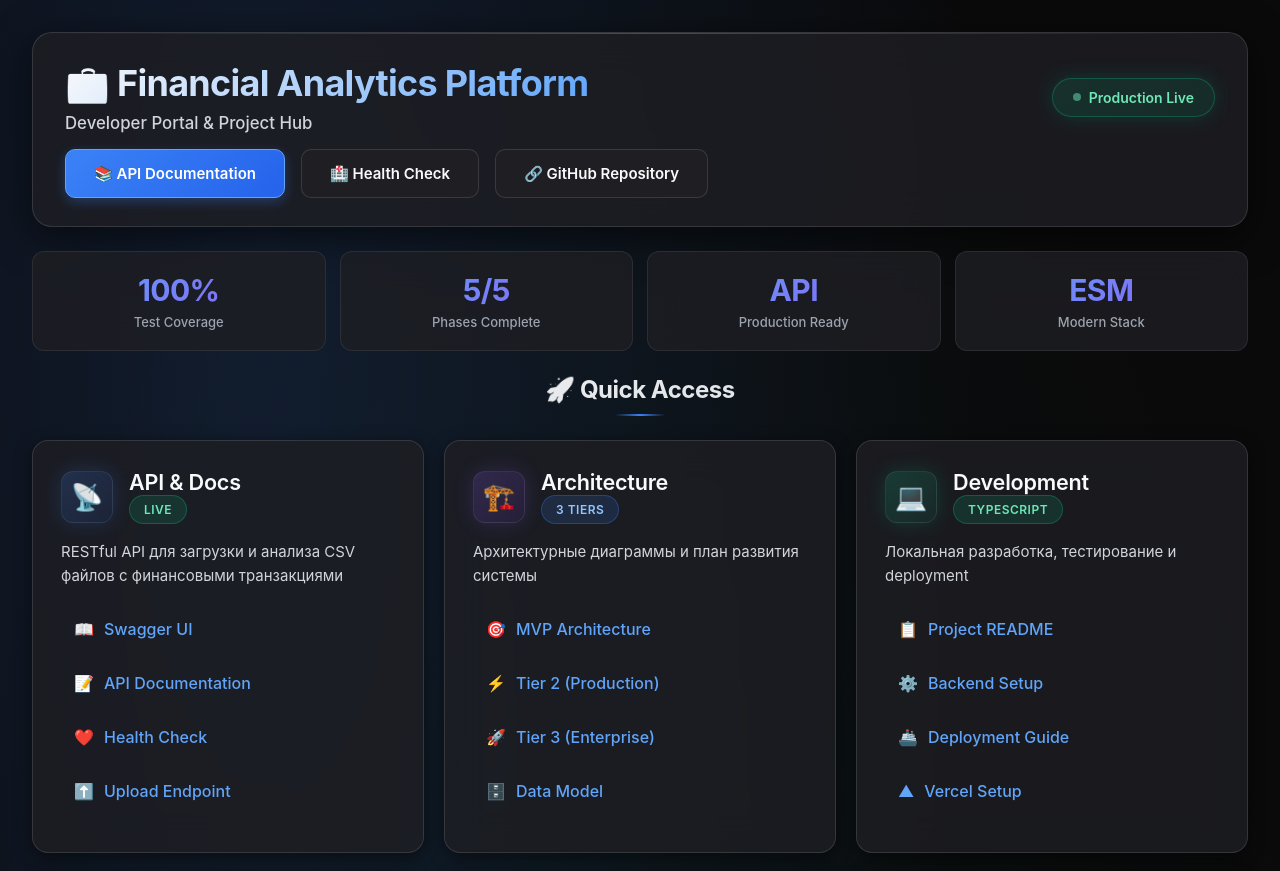
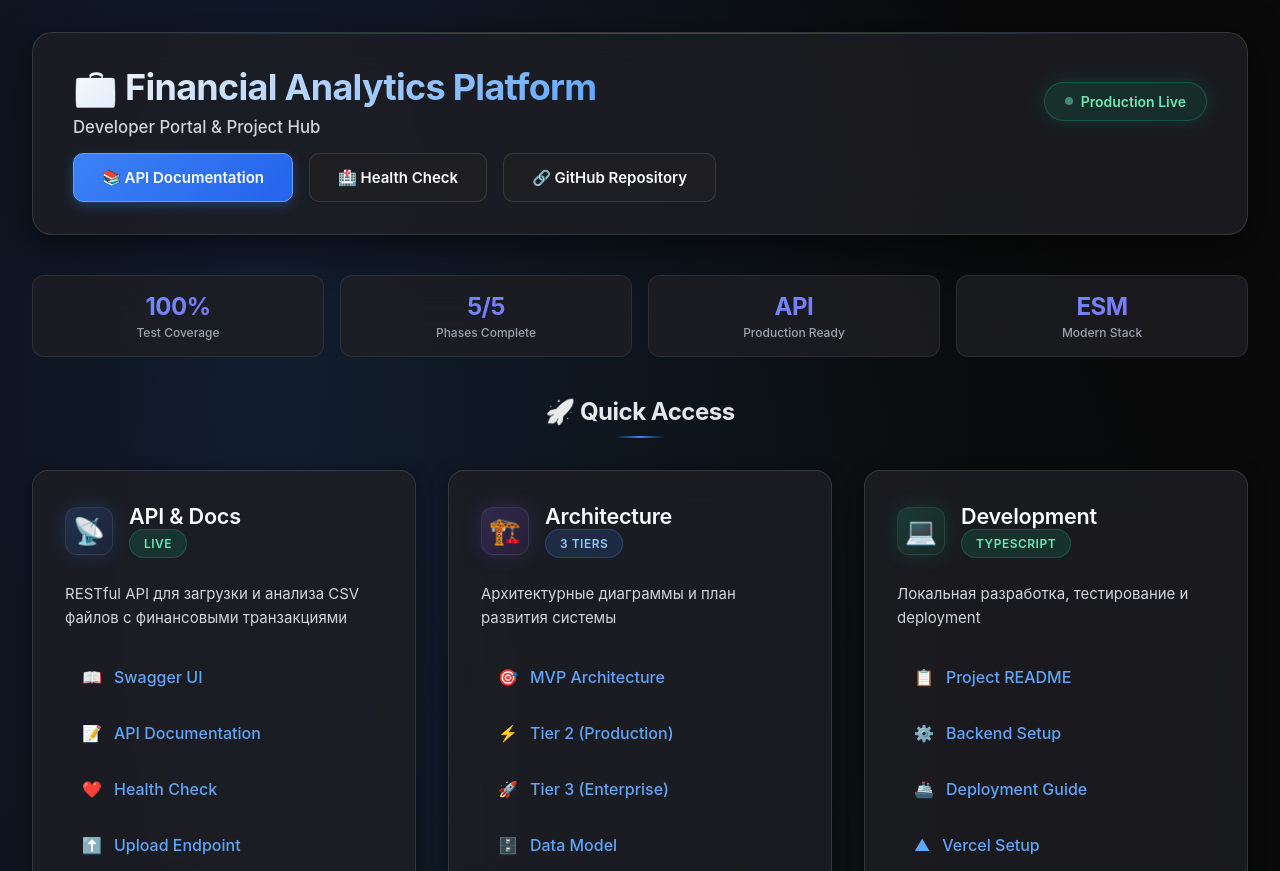
Before and after one commit to Ne4to777/financial-ai-analytics, a website: page portal.html in a window 1280 px wide. Shown: the top 871 px of the page. Drawn offline with Linux system fonts and the light colour scheme; no server answers.

Commit message:
Fix spacing and padding issues for better breathing room
Spacing improvements:
- Card padding: 1.75rem → 2rem (+14%)
- Grid gap: 1.25rem → 2rem (+60% more space between cards)
- Header padding: 1.75rem → 2rem, margin: 1.5rem → 2.5rem
- Section title margin: 1.5rem → 2rem
- Card header margin: 1rem → 1.5rem
- Card description margin: 1.25rem → 1.5rem
- Link padding: 0.625rem 0.75rem → 0.75rem 1rem (+20%)
- Link gap: 0.625rem → 0.75rem
- Footer margin: 2rem → 3rem, padding: 1.5rem → 2rem

Size optimizations:
- Stat cards: more compact (180px → 160px, smaller padding)
- Stat value font: 1.875rem → 1.5rem (less prominent)
- Stat label font: 0.8125rem → 0.75rem
- Card icons: 52px → 48px

Result: Much better breathing room throughout the portal

```diff
--- a/portal.html
+++ b/portal.html
@@ -65,8 +65,8 @@
             backdrop-filter: blur(20px);
             border: 1px solid var(--border-default);
             border-radius: 20px;
-            padding: 1.75rem 2rem;
-            margin-bottom: 1.5rem;
+            padding: 2rem 2.5rem;
+            margin-bottom: 2.5rem;
             box-shadow: var(--shadow-lg);
             position: relative;
             overflow: hidden;
@@ -141,7 +141,7 @@
         .grid {
             display: grid;
             grid-template-columns: repeat(auto-fit, minmax(320px, 1fr));
-            gap: 1.25rem;
+            gap: 2rem;
             margin-bottom: 3rem;
         }
 
@@ -150,7 +150,7 @@
             backdrop-filter: blur(20px);
             border: 1px solid var(--border-default);
             border-radius: 16px;
-            padding: 1.75rem;
+            padding: 2rem;
             box-shadow: var(--shadow-md);
             transition: all 0.3s cubic-bezier(0.4, 0, 0.2, 1);
             position: relative;
@@ -183,12 +183,12 @@
             display: flex;
             align-items: center;
             gap: 1rem;
-            margin-bottom: 1rem;
+            margin-bottom: 1.5rem;
         }
 
         .card-icon {
-            width: 52px;
-            height: 52px;
+            width: 48px;
+            height: 48px;
             border-radius: 12px;
             display: flex;
             align-items: center;
@@ -225,7 +225,7 @@
         .card-description {
             color: var(--text-secondary);
             font-size: 0.9375rem;
-            margin-bottom: 1.25rem;
+            margin-bottom: 1.5rem;
             line-height: 1.6;
         }
 
@@ -234,17 +234,21 @@
         }
 
         .link-item {
-            margin-bottom: 0.75rem;
+            margin-bottom: 0.625rem;
+        }
+
+        .link-item:last-child {
+            margin-bottom: 0;
         }
 
         .link-item a {
             display: flex;
             align-items: center;
-            gap: 0.625rem;
+            gap: 0.75rem;
             color: var(--primary-light);
             text-decoration: none;
             font-weight: 500;
-            padding: 0.625rem 0.75rem;
+            padding: 0.75rem 1rem;
             border-radius: 8px;
             transition: all 0.2s cubic-bezier(0.4, 0, 0.2, 1);
             border: 1px solid transparent;
@@ -264,7 +268,7 @@
         .section-title {
             font-size: 1.5rem;
             font-weight: 700;
-            margin-bottom: 1.5rem;
+            margin-bottom: 2rem;
             text-align: center;
             background: linear-gradient(135deg, var(--text-primary), var(--text-secondary));
             -webkit-background-clip: text;
@@ -289,9 +293,9 @@
 
         .stats-grid {
             display: grid;
-            grid-template-columns: repeat(auto-fit, minmax(180px, 1fr));
-            gap: 0.875rem;
-            margin-bottom: 1.5rem;
+            grid-template-columns: repeat(auto-fit, minmax(160px, 1fr));
+            gap: 1rem;
+            margin-bottom: 2.5rem;
         }
 
         .stat-card {
@@ -299,12 +303,12 @@
             backdrop-filter: blur(20px);
             border: 1px solid var(--border-subtle);
             border-radius: 12px;
-            padding: 1.25rem 1rem;
+            padding: 1rem 0.875rem;
             text-align: center;
         }
 
         .stat-value {
-            font-size: 1.875rem;
+            font-size: 1.5rem;
             font-weight: 700;
             background: linear-gradient(135deg, var(--primary-light), var(--accent));
             -webkit-background-clip: text;
@@ -314,9 +318,9 @@
         }
 
         .stat-label {
-            font-size: 0.8125rem;
+            font-size: 0.75rem;
             color: var(--text-tertiary);
-            margin-top: 0.375rem;
+            margin-top: 0.25rem;
             font-weight: 500;
         }
 
@@ -383,8 +387,8 @@
         footer {
             text-align: center;
             color: var(--text-secondary);
-            margin-top: 2rem;
-            padding: 1.5rem;
+            margin-top: 3rem;
+            padding: 2rem;
             border-top: 1px solid var(--border-subtle);
             background: var(--bg-card);
             backdrop-filter: blur(20px);
@@ -432,7 +436,7 @@
             }
 
             .card {
-                padding: 1.5rem;
+                padding: 1.75rem;
             }
 
             .stat-value {
```
